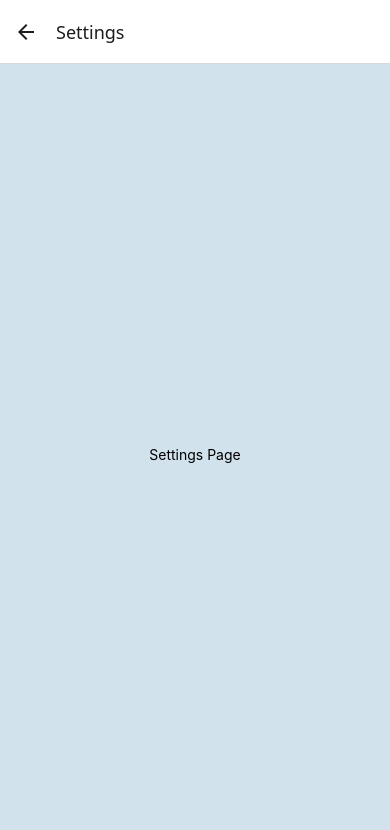
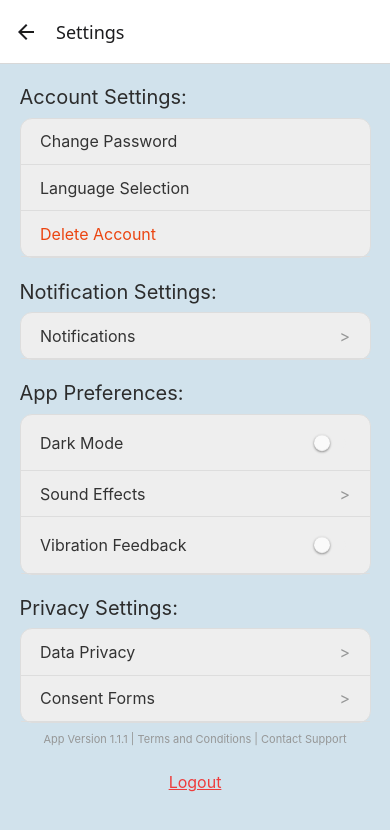
Before and after one commit to Signify-Team/SignifyApplication, a React Native app: screen /Settings in a window 390 px wide. Shown: the top 830 px of the page. Built offline with nearby package versions, Linux system fonts and the light colour scheme.

Commit message:
Settings Page Implementation

```diff
--- a/front-end-layer/screens/SettingsPage.js
+++ b/front-end-layer/screens/SettingsPage.js
@@ -3,31 +3,100 @@
  * @description Includes settings and configurations for the application
  *
  * @datecreated 05.11.2024
- * @lastmodified 07.11.2024
+ * @lastmodified 17.12.2024
  */
 
 import React from 'react';
-import {
-    View,
-    Text,
-} from 'react-native';
-import styles from '../styles/styles';
+import { View, Text, TouchableOpacity, Switch, ScrollView } from 'react-native';
+import { COLORS, FONTS } from '../utils/constants';
+import styles from '../styles/SettingsStyles';
 
-// Settings Page layout
-const SettingsPage =
-    () => (
-        <View
-            style={
-                styles.container
-            }>
-            <Text
-                style={
-                    styles.text
-                }>
-                Settings
-                Page
-            </Text>
+const SettingsPage = () => {
+    const [isDarkMode, setIsDarkMode] = React.useState(false);
+    const [isVibration, setIsVibration] = React.useState(false);
+
+    return (
+        <View style={styles.container}>
+            <ScrollView>
+                {/* Account Settings */}
+                <Text style={styles.sectionTitle}>Account Settings:</Text>
+                <View style={styles.settingCard}>
+                    <TouchableOpacity style={styles.option}>
+                        <Text style={styles.optionText}>Change Password</Text>
+                    </TouchableOpacity>
+                    <TouchableOpacity style={styles.option}>
+                        <Text style={styles.optionText}>Language Selection</Text>
+                    </TouchableOpacity>
+                    <TouchableOpacity style={styles.option}>
+                        <Text style={[styles.optionText, { color: COLORS.button_color }]}>Delete Account</Text>
+                    </TouchableOpacity>
+                </View>
+
+                {/* Notification Settings */}
+                <Text style={styles.sectionTitle}>Notification Settings:</Text>
+                <View style={styles.settingCard}>
+                    <TouchableOpacity style={styles.option}>
+                        <Text style={styles.optionText}>Notifications</Text>
+                        <Text style={styles.arrow}>{'>'}</Text>
+                    </TouchableOpacity>
+                </View>
+
+                {/* App Preferences */}
+                <Text style={styles.sectionTitle}>App Preferences:</Text>
+                <View style={styles.settingCard}>
+                    <View style={styles.option}>
+                        <Text style={styles.optionText}>Dark Mode</Text>
+                        <View style={styles.switchWrapper}>
+                            <Switch
+                                value={isDarkMode}
+                                onValueChange={setIsDarkMode}
+                                trackColor={{ true: COLORS.bright_button_color, false: COLORS.light_gray_2 }}
+                                style={styles.switch}
+                            />
+                        </View>
+                    </View>
+                    <TouchableOpacity style={styles.option}>
+                        <Text style={styles.optionText}>Sound Effects</Text>
+                        <Text style={styles.arrow}>{'>'}</Text>
+                    </TouchableOpacity>
+                    <View style={styles.option}>
+                        <Text style={styles.optionText}>Vibration Feedback</Text>
+                        <View style={styles.switchWrapper}>
+                            <Switch
+                                value={isVibration}
+                                onValueChange={setIsVibration}
+                                trackColor={{ true: COLORS.bright_button_color, false: COLORS.light_gray_2 }}
+                                style={styles.switch}
+                            />
+                        </View>
+                    </View>
+                </View>
+
+                {/* Privacy Settings */}
+                <Text style={styles.sectionTitle}>Privacy Settings:</Text>
+                <View style={styles.settingCard}>
+                    <TouchableOpacity style={styles.option}>
+                        <Text style={styles.optionText}>Data Privacy</Text>
+                        <Text style={styles.arrow}>{'>'}</Text>
+                    </TouchableOpacity>
+                    <TouchableOpacity style={styles.option}>
+                        <Text style={styles.optionText}>Consent Forms</Text>
+                        <Text style={styles.arrow}>{'>'}</Text>
+                    </TouchableOpacity>
+                </View>
+
+                {/* Footer */}
+                <Text style={styles.footerText}>
+                    App Version 1.1.1 | Terms and Conditions | Contact Support
+                </Text>
+                <TouchableOpacity>
+                    <Text style={[styles.logoutText]}>
+                        Logout
+                    </Text>
+                </TouchableOpacity>
+            </ScrollView>
         </View>
     );
+};
 
 export default SettingsPage;
--- /dev/null
+++ b/front-end-layer/styles/SettingsStyles.js
@@ -0,0 +1,84 @@
+/**
+ * @file styles.js
+ * @description Includes styles for the texts, buttons, etc.
+ *
+ * @datecreated 05.11.2024
+ * @lastmodified 17.12.2024
+ */
+
+import {
+    StyleSheet,
+    Dimensions,
+} from 'react-native';
+import {
+    COLORS,
+    FONTS,
+} from '../utils/constants';
+
+const {width, height} =
+    Dimensions.get(
+        'window',
+    );
+
+export default StyleSheet.create({
+    container: {
+        flex: 1,
+        backgroundColor: COLORS.neutral_base_soft,
+        paddingTop: height * 0.005,
+        paddingHorizontal: width * 0.05,
+    },
+    sectionTitle: {
+        fontSize: 20,
+        marginTop: height * 0.02,
+        marginBottom: height * 0.01,
+        color: COLORS.dark_accent,
+    },
+    settingCard: {
+        backgroundColor: COLORS.light_gray_2,
+        borderRadius: 12,
+        marginBottom: height * 0.005,
+        elevation: 2,
+        borderColor: COLORS.light_gray_1,
+        borderWidth: 1,
+    },
+    option: {
+        flexDirection: 'row',
+        justifyContent: 'space-between',
+        alignItems: 'center',
+        paddingVertical: height * 0.015,
+        paddingHorizontal: width * 0.05,
+        borderBottomWidth: 1,
+        borderColor: COLORS.light_gray_1,
+    },
+    optionText: {
+        fontSize: 16,
+        color: COLORS.neutral_base_dark,
+    },
+    arrow: {
+        fontSize: 16,
+        color: COLORS.dark_gray_1,
+    },
+    footerText: {
+        fontSize: 11,
+        color: COLORS.dark_gray_1,
+        textAlign: 'center',
+        marginVertical: 5,
+    },
+    logoutText: {
+        fontSize: 16,
+        color: COLORS.highlight_color_2,
+        textAlign: 'center',
+        marginVertical: height * 0.025,
+        textDecorationLine: 'underline',
+    },
+    switchWrapper: {
+        flexDirection: 'row',
+        justifyContent: 'flex-end',
+        alignItems: 'center',
+        width: 60, // Set fixed width for consistency
+        height: 30, // Adjust height to fit smaller switches
+    },
+    switch: {
+        transform: [{ scaleX: 0.8 }, { scaleY: 0.8 }],
+    },
+});
--- a/front-end-layer/utils/constants.js
+++ b/front-end-layer/utils/constants.js
@@ -7,7 +7,7 @@
  */
 
 export const COLORS = {
-    primary: '#6200ea',
+    primary: '#8EB1CF',
     secondary: '#F76C63',
     tertiary: '#87CB97',
     neutral_base_dark: '#333333',
@@ -16,6 +16,11 @@ export const COLORS = {
     highlight_color_2: '#EE3C3C',
     dark_accent: '#2C2C2C',
     soft_accent: '#F9E2D0',
+    dark_gray_1: '#969797',
+    lemonade: '#FFFFC7',
+    bright_button_color: '#4068F5',
+    light_gray_1: '#DDDDDD',
+    light_gray_2: '#EEEEEE',
 };
 
 export const FONTS = {
```
